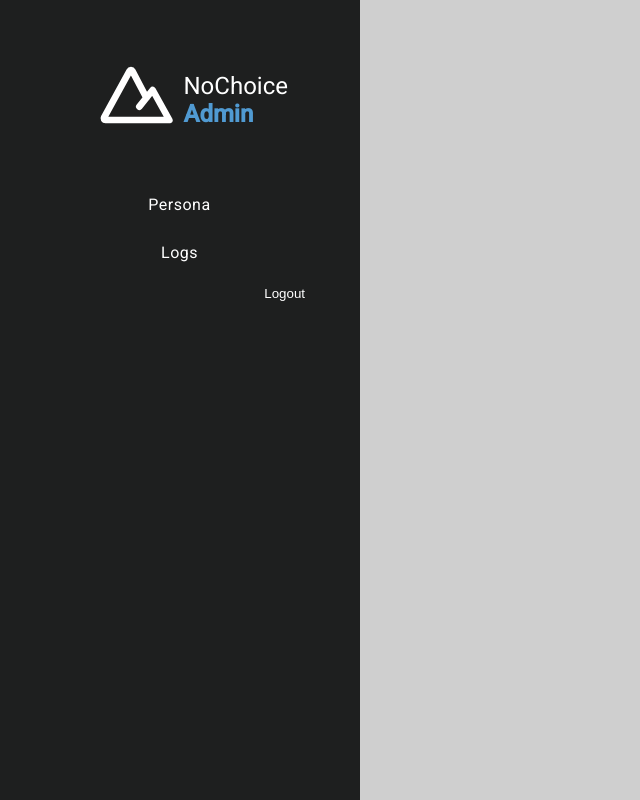
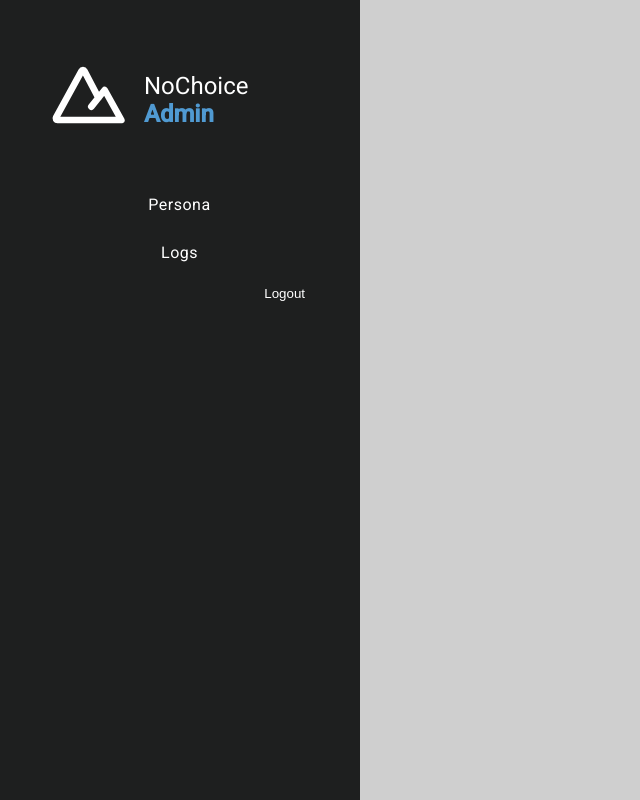
Before and after one commit to bbd-grad-levelups/short-term-insurance, an Angular app in the folder Frontend/short-term-insurance/: page /home in a window 1280 px wide. Shown: the whole page, without its empty margins (0-640 px from the left). Built offline with nearby package versions, Linux system fonts and the light colour scheme.

Commit message:
styling changes

```diff
--- a/Frontend/short-term-insurance/src/components/logo/logo.component.css
+++ b/Frontend/short-term-insurance/src/components/logo/logo.component.css
@@ -1,8 +1,6 @@
 article {
-  display: grid;
-  grid-template-columns: 1fr 1fr;
-  grid-column-gap: 0.5em;
-  justify-content: center;
+  display: flex;
+  gap: 1rem;
   align-items: center;
 
   text-align: left;
--- a/Frontend/short-term-insurance/src/pages/logs-page/logs-page.component.css
+++ b/Frontend/short-term-insurance/src/pages/logs-page/logs-page.component.css
@@ -16,30 +16,30 @@
   gap: 1rem;
 }
 
-.button-container{
+.button-container {
   display: flex;
   align-items: center;
   justify-content: center;
 }
 
-.date-picker{
+.date-picker {
   display: flex;
   align-items: center;
   justify-content: center;
 }
 
-.date-picker-button{
+.date-picker-button {
   display: flex;
   align-items: center;
   justify-content: center;
   /* margin-top: 0.003rem; */
 }
 
-.date-picker-component{
-    box-shadow: 1px 1px;;
+.date-picker-component {
+  box-shadow: 1px 1px;
 }
 
-.logs-header{
+.logs-header {
   display: flex;
   align-items: center;
   justify-content: center;
@@ -56,13 +56,15 @@
   overflow: hidden;
 }
 
-.dates-section{
-    display: inline-flex;
-    align-items: center;
+.dates-section {
+  display: flex;
+  flex-direction: row;
   justify-content: center;
+  gap: 0 1rem;
+  flex-wrap: wrap;
 }
 
-.full-width{
+.full-width {
   display: inline-flex;
   align-items: center;
   justify-content: center;
@@ -71,5 +73,5 @@
 .form-container {
   display: flex;
   flex-direction: column;
-    width: auto;
+  justify-content: center;
 }
--- a/Frontend/short-term-insurance/src/pages/logs-page/logs-page.component.html
+++ b/Frontend/short-term-insurance/src/pages/logs-page/logs-page.component.html
@@ -1,19 +1,18 @@
 @if (!error){
 <article class="container">
   <section>
-
     <h3 class="logs-header">Logs</h3>
 
     <form (ngSubmit)="submitFilter()" class="form">
       <section class="dates-section">
-        <section class="form-container">
         <mat-form-field class="full-width" color="accent">
           <mat-label>Start Date</mat-label>
           <input
             type="date"
             matInput
             [formControl]="startDateFormControl"
-          min="0001-01-01" max="9999-12-29"
+            min="0001-01-01"
+            max="9999-12-29"
           />
         </mat-form-field>
 
@@ -23,9 +22,10 @@
             type="date"
             matInput
             [formControl]="endDateFormControl"
-          min="0001-01-01" max="9999-12-29"        />
+            min="0001-01-01"
+            max="9999-12-29"
+          />
         </mat-form-field>
-    </section>
       </section>
       <section class="button-container">
         <button mat-flat-button type="submit" class="filter-button">
@@ -33,7 +33,6 @@
         </button>
       </section>
     </form>
-
   </section>
   @if (loading){
   <mat-spinner></mat-spinner>
```
Lines whose indentation alone changed are shown as unchanged.
